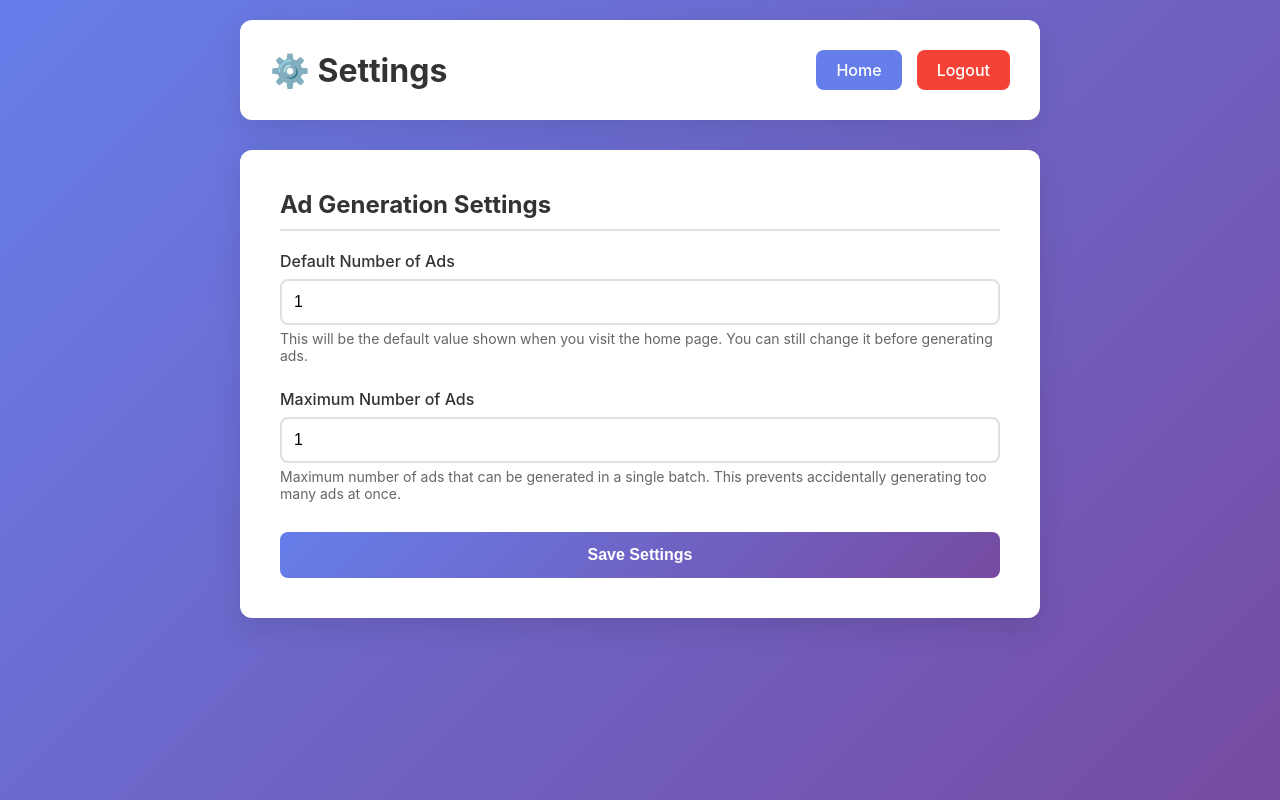
After one commit to AuraDoxEnterprises/static-ad-creator, a Flask app: page /settings in a window 1280 px wide. The commit adds this page. Run offline with Flask 3, Linux system fonts and the light colour scheme; the visitor is signed in with stand-in values (Sample User, id 1).

Commit message:
Add settings page to configure default and max ad count (1-50)

```diff
--- a/app.py
+++ b/app.py
@@ -22,6 +22,10 @@ if not PASSWORD_HASH:
     # Generate hash from plain password if not provided
     plain_password = os.environ.get('ADMIN_PASSWORD', 'admin123')
     PASSWORD_HASH = generate_password_hash(plain_password)
+
+# Default settings
+DEFAULT_AD_COUNT = int(os.environ.get('DEFAULT_AD_COUNT', 50))
+MAX_AD_COUNT = int(os.environ.get('MAX_AD_COUNT', 50))
 
 # Vertex AI Configuration
 PROJECT_ID = os.environ.get('GOOGLE_CLOUD_PROJECT_ID')
@@ -262,11 +266,19 @@ def create_placeholder_image(headline, subheadline, cta, colors):
 
     return img
 
+def get_user_settings():
+    """Get user settings from session, with defaults"""
+    return {
+        'default_ad_count': session.get('default_ad_count', DEFAULT_AD_COUNT),
+        'max_ad_count': session.get('max_ad_count', MAX_AD_COUNT),
+    }
+
 @app.route('/')
 def index():
     if 'authenticated' not in session:
         return redirect(url_for('login'))
-    return render_template('index.html')
+    settings = get_user_settings()
+    return render_template('index.html', settings=settings)
 
 @app.route('/login', methods=['GET', 'POST'])
 def login():
@@ -279,6 +291,44 @@ def login():
             return render_template('login.html', error='Invalid password')
     return render_template('login.html')
 
+@app.route('/settings', methods=['GET', 'POST'])
+def settings():
+    if 'authenticated' not in session:
+        return redirect(url_for('login'))
+
+    if request.method == 'POST':
+        try:
+            default_count = int(request.form.get('default_ad_count', DEFAULT_AD_COUNT))
+            max_count = int(request.form.get('max_ad_count', MAX_AD_COUNT))
+
+            # Validate
+            if default_count < 1 or default_count > 100:
+                return render_template('settings.html',
+                                     error='Default ad count must be between 1 and 100',
+                                     settings=get_user_settings())
+            if max_count < 1 or max_count > 100:
+                return render_template('settings.html',
+                                     error='Max ad count must be between 1 and 100',
+                                     settings=get_user_settings())
+            if default_count > max_count:
+                return render_template('settings.html',
+                                     error='Default count cannot be greater than max count',
+                                     settings=get_user_settings())
+
+            # Save to session
+            session['default_ad_count'] = default_count
+            session['max_ad_count'] = max_count
+
+            return render_template('settings.html',
+                                 success='Settings saved successfully!',
+                                 settings=get_user_settings())
+        except ValueError:
+            return render_template('settings.html',
+                                 error='Invalid input. Please enter numbers only.',
+                                 settings=get_user_settings())
+
+    return render_template('settings.html', settings=get_user_settings())
+
 @app.route('/logout')
 def logout():
     session.pop('authenticated', None)
@@ -290,9 +340,13 @@ def generate_ads():
         return jsonify({'error': 'Not authenticated'}), 401
 
     try:
-        num_ads = int(request.json.get('count', 50))
-        if num_ads < 1 or num_ads > 100:
-            return jsonify({'error': 'Count must be between 1 and 100'}), 400
+        settings = get_user_settings()
+        default_count = settings['default_ad_count']
+        max_count = settings['max_ad_count']
+
+        num_ads = int(request.json.get('count', default_count))
+        if num_ads < 1 or num_ads > max_count:
+            return jsonify({'error': f'Count must be between 1 and {max_count}'}), 400
 
         # Create output directory
         timestamp = datetime.now().strftime('%Y%m%d_%H%M%S')
--- /dev/null
+++ b/templates/settings.html
@@ -0,0 +1,226 @@
+<!DOCTYPE html>
+<html lang="en">
+<head>
+    <meta charset="UTF-8">
+    <meta name="viewport" content="width=device-width, initial-scale=1.0">
+    <title>Settings - Roofing Ad Creator</title>
+    <style>
+        * {
+            margin: 0;
+            padding: 0;
+            box-sizing: border-box;
+        }
+
+        body {
+            font-family: -apple-system, BlinkMacSystemFont, 'Segoe UI', Roboto, Oxygen, Ubuntu, Cantarell, sans-serif;
+            background: linear-gradient(135deg, #667eea 0%, #764ba2 100%);
+            min-height: 100vh;
+            padding: 20px;
+        }
+
+        .container {
+            max-width: 800px;
+            margin: 0 auto;
+        }
+
+        header {
+            background: white;
+            border-radius: 12px;
+            padding: 30px;
+            margin-bottom: 30px;
+            box-shadow: 0 10px 30px rgba(0, 0, 0, 0.1);
+            display: flex;
+            justify-content: space-between;
+            align-items: center;
+        }
+
+        h1 {
+            color: #333;
+            font-size: 32px;
+        }
+
+        .nav-links {
+            display: flex;
+            gap: 15px;
+        }
+
+        .nav-link {
+            padding: 10px 20px;
+            background: #667eea;
+            color: white;
+            border: none;
+            border-radius: 8px;
+            cursor: pointer;
+            text-decoration: none;
+            font-weight: 500;
+            transition: background 0.3s;
+        }
+
+        .nav-link:hover {
+            background: #5568d3;
+        }
+
+        .logout-btn {
+            padding: 10px 20px;
+            background: #f44336;
+            color: white;
+            border: none;
+            border-radius: 8px;
+            cursor: pointer;
+            text-decoration: none;
+            font-weight: 500;
+            transition: background 0.3s;
+        }
+
+        .logout-btn:hover {
+            background: #d32f2f;
+        }
+
+        .main-card {
+            background: white;
+            border-radius: 12px;
+            padding: 40px;
+            box-shadow: 0 10px 30px rgba(0, 0, 0, 0.1);
+        }
+
+        .form-group {
+            margin-bottom: 25px;
+        }
+
+        label {
+            display: block;
+            margin-bottom: 8px;
+            color: #333;
+            font-weight: 500;
+            font-size: 16px;
+        }
+
+        .help-text {
+            color: #666;
+            font-size: 14px;
+            margin-top: 5px;
+        }
+
+        input[type="number"] {
+            width: 100%;
+            padding: 12px;
+            border: 2px solid #e0e0e0;
+            border-radius: 8px;
+            font-size: 16px;
+            transition: border-color 0.3s;
+        }
+
+        input[type="number"]:focus {
+            outline: none;
+            border-color: #667eea;
+        }
+
+        .save-btn {
+            width: 100%;
+            padding: 14px;
+            background: linear-gradient(135deg, #667eea 0%, #764ba2 100%);
+            color: white;
+            border: none;
+            border-radius: 8px;
+            font-size: 16px;
+            font-weight: 600;
+            cursor: pointer;
+            transition: transform 0.2s, box-shadow 0.2s;
+        }
+
+        .save-btn:hover {
+            transform: translateY(-2px);
+            box-shadow: 0 5px 15px rgba(102, 126, 234, 0.4);
+        }
+
+        .status {
+            margin-bottom: 20px;
+            padding: 15px;
+            border-radius: 8px;
+        }
+
+        .status.success {
+            background: #e8f5e9;
+            color: #2e7d32;
+            border: 1px solid #a5d6a7;
+        }
+
+        .status.error {
+            background: #ffebee;
+            color: #c62828;
+            border: 1px solid #ef9a9a;
+        }
+
+        .settings-section {
+            margin-bottom: 30px;
+        }
+
+        .settings-section h2 {
+            color: #333;
+            margin-bottom: 20px;
+            font-size: 24px;
+            border-bottom: 2px solid #e0e0e0;
+            padding-bottom: 10px;
+        }
+    </style>
+</head>
+<body>
+    <div class="container">
+        <header>
+            <h1>⚙️ Settings</h1>
+            <div class="nav-links">
+                <a href="/" class="nav-link">Home</a>
+                <a href="/logout" class="logout-btn">Logout</a>
+            </div>
+        </header>
+
+        <div class="main-card">
+            {% if success %}
+            <div class="status success">{{ success }}</div>
+            {% endif %}
+
+            {% if error %}
+            <div class="status error">{{ error }}</div>
+            {% endif %}
+
+            <form method="POST">
+                <div class="settings-section">
+                    <h2>Ad Generation Settings</h2>
+
+                    <div class="form-group">
+                        <label for="default_ad_count">Default Number of Ads</label>
+                        <input type="number"
+                               id="default_ad_count"
+                               name="default_ad_count"
+                               value="{{ settings.default_ad_count }}"
+                               min="1"
+                               max="100"
+                               required>
+                        <div class="help-text">
+                            This will be the default value shown when you visit the home page.
+                            You can still change it before generating ads.
+                        </div>
+                    </div>
+
+                    <div class="form-group">
+                        <label for="max_ad_count">Maximum Number of Ads</label>
+                        <input type="number"
+                               id="max_ad_count"
+                               name="max_ad_count"
+                               value="{{ settings.max_ad_count }}"
+                               min="1"
+                               max="100"
+                               required>
+                        <div class="help-text">
+                            Maximum number of ads that can be generated in a single batch.
+                            This prevents accidentally generating too many ads at once.
+                        </div>
+                    </div>
+                </div>
+
+                <button type="submit" class="save-btn">Save Settings</button>
+            </form>
+        </div>
+    </div>
+</body>
+</html>
```
Also changed, not shown: templates/index.html (+10 -5 lines).
